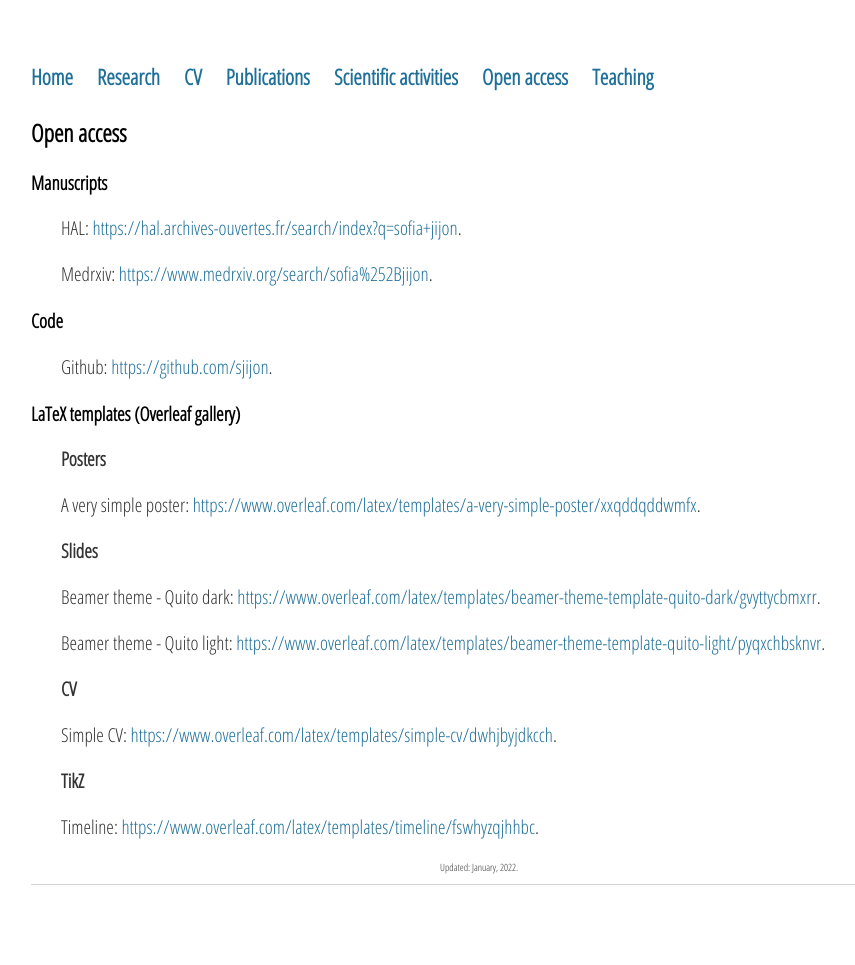
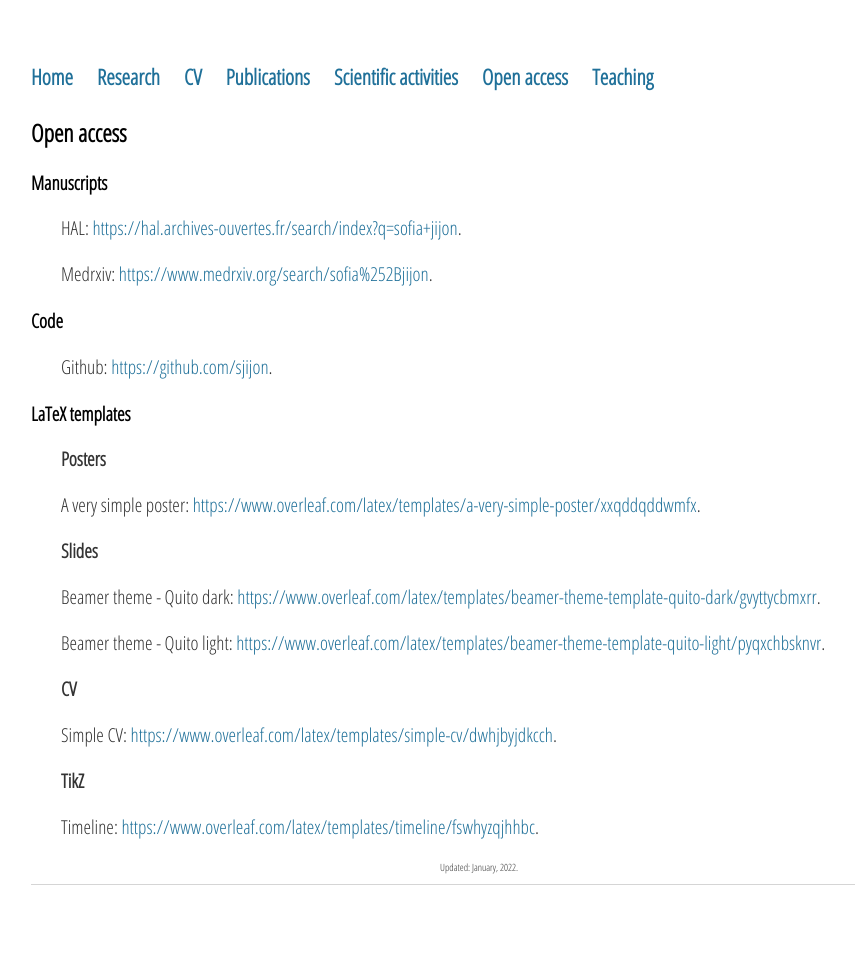
Before and after one commit to sjijon/sjijon.github.io, a Jekyll site: the page built from open-science.html, in a window 1280 px wide. Shown: the whole page, without its empty margins (161-1016 px from the left). Built offline with Jekyll 4.4.1, drawn with Linux system fonts in a browser that asks for light colours; nearby versions of some CDN libraries; some of the changed lines change nothing that is shown.

Commit message:
rename files

```diff
--- a/_layouts/default.html
+++ b/_layouts/default.html
@@ -15,8 +15,8 @@
         		<li><a href="/research">Research</a></li>
 				<li><a href="/cv">CV</a></li>
 				<li><a href="/publications">Publications</a></li>
-				<li><a href="/activities">Scientific activities</a></li>
-				<li><a href="/openaccess">Open access</a></li>
+				<li><a href="/scientific-activities">Scientific activities</a></li>
+				<li><a href="/open-science">Open access</a></li>
 				<li><a href="/teaching">Teaching</a></li>
     		</ul>
 		</nav>
--- a/openaccess.html
+++ b/open-science.html
@@ -25,7 +25,7 @@
 	</p>
 
 
-	<h3>LaTeX templates (Overleaf gallery)</h3>
+	<h3>LaTeX templates</h3>
 	<p style="padding-left:30px;">
 		<strong>Posters</strong>
 	</p>
```
Also changed, not shown: scientific-activities.html (renamed from activities.html).
